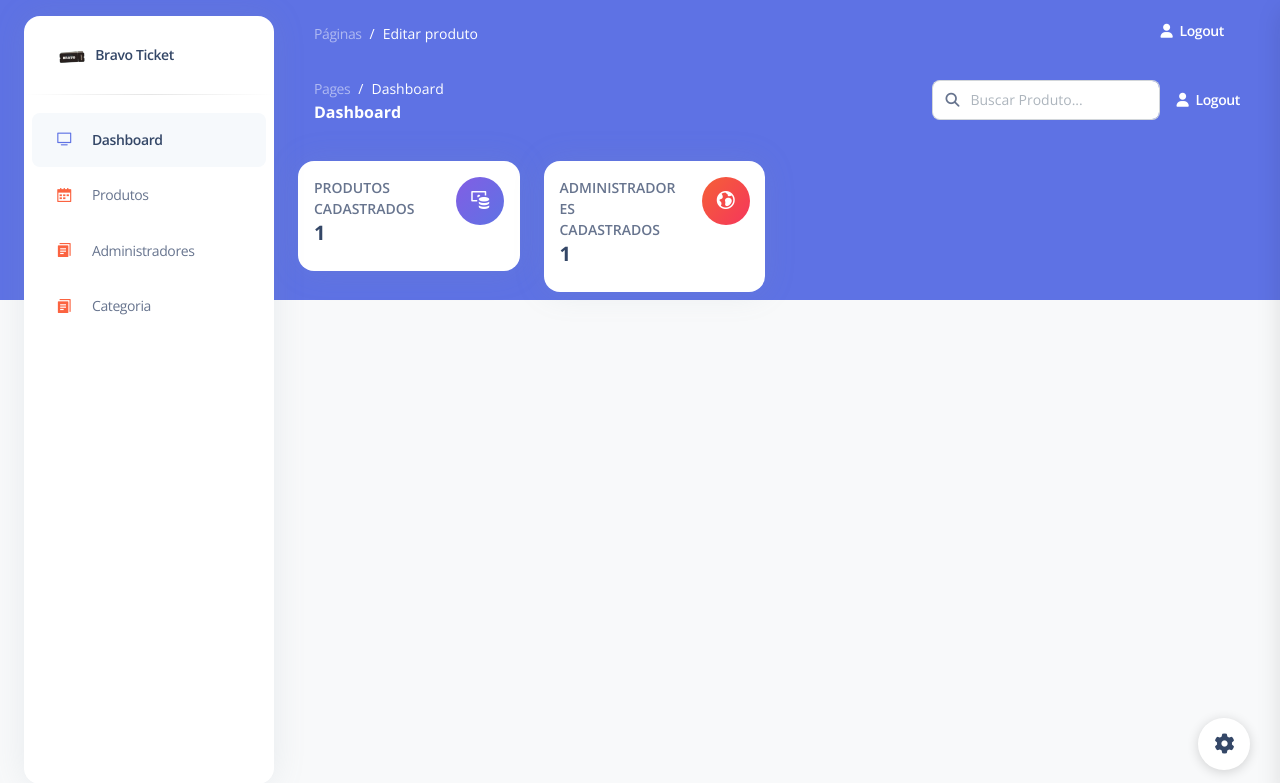
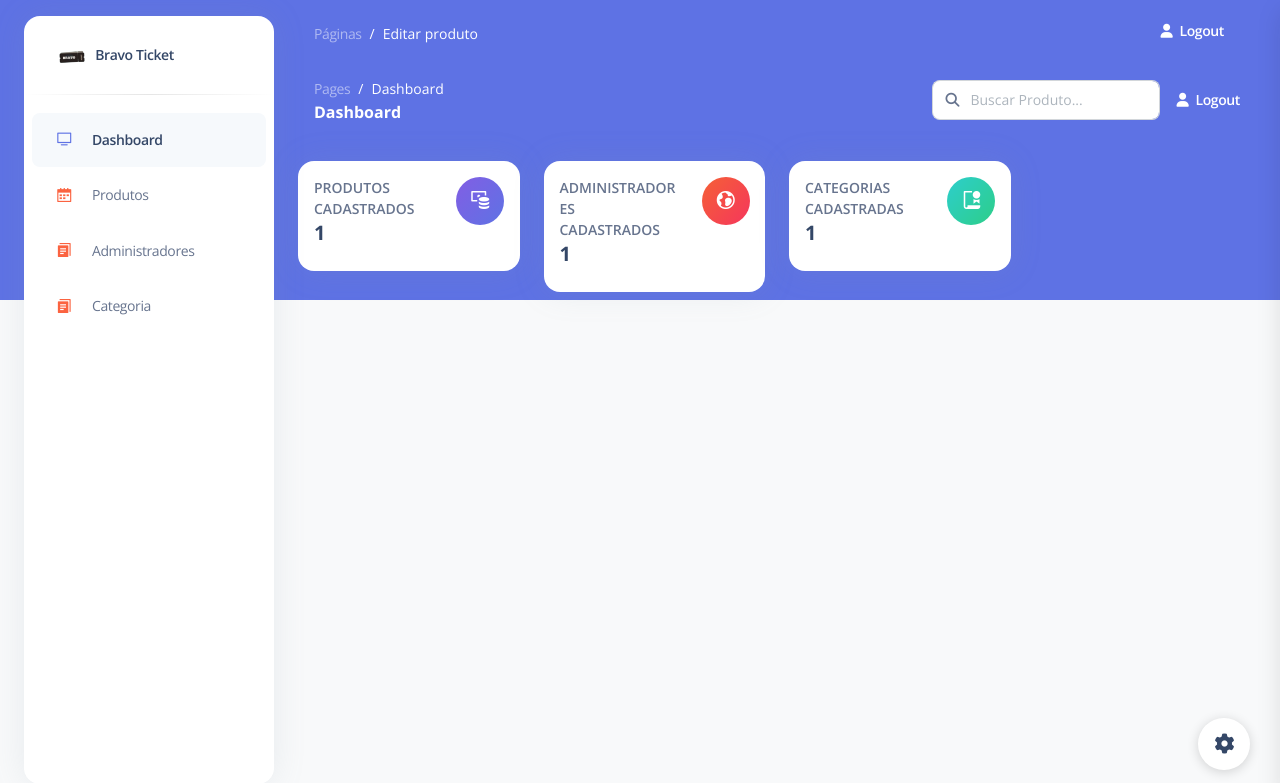
Before and after one commit to IgorFreitasRocha/crud_ingresso, a PHP site: page /dashboard.php in a window 1280 px wide. Shown: the top 783 px of the page. Run offline with PHP 8.4, Linux system fonts and the light colour scheme; the visitor is signed in with stand-in values (Sample User, id 1); tables that the repository leaves empty hold one stand-in row (values such as "Sample post"); some libraries are stand-ins or nearby versions.

Commit message:
Adicionado contador de categorias no dashboard

```diff
--- a/CRUD/pages/dashboard.php
+++ b/CRUD/pages/dashboard.php
@@ -29,6 +29,17 @@ try {
   $stmt_contagem_adm->execute();
   $resultado_adm = $stmt_contagem_adm->fetch(PDO::FETCH_ASSOC);
   $contagem_adms = $resultado_adm['total'];
+} catch (PDOException $erro) {
+  echo "Erro " . $erro->getMessage();
+}
+
+try {
+  $stmt_contagem_ctg = $pdo->prepare("SELECT COUNT(*) total
+    FROM CATEGORIA
+  ");
+  $stmt_contagem_ctg->execute();
+  $resultado_ctg = $stmt_contagem_ctg->fetch(PDO::FETCH_ASSOC);
+  $contagem_ctgs = $resultado_ctg['total'];
 } catch (PDOException $erro) {
   echo "Erro " . $erro->getMessage();
 }
@@ -111,6 +122,27 @@ try {
             <div class="col-4 text-end">
               <div class="icon icon-shape bg-gradient-danger shadow-danger text-center rounded-circle">
                 <i class="ni ni-world text-lg opacity-10" aria-hidden="true"></i>
+              </div>
+            </div>
+          </div>
+        </div>
+      </div>
+    </div>
+    <div class="col-xl-3 col-sm-6 mb-xl-0 mb-4">
+      <div class="card">
+        <div class="card-body p-3">
+          <div class="row">
+            <div class="col-8">
+              <div class="numbers">
+                <p class="text-sm mb-0 text-uppercase font-weight-bold">Categorias cadastradas</p>
+                <h5 class="font-weight-bolder">
+                  <?php echo $contagem_ctgs; ?>
+                </h5>
+              </div>
+            </div>
+            <div class="col-4 text-end">
+              <div class="icon icon-shape bg-gradient-success shadow-success text-center rounded-circle">
+                <i class="ni ni-paper-diploma text-lg opacity-10" aria-hidden="true"></i>
               </div>
             </div>
           </div>
```
